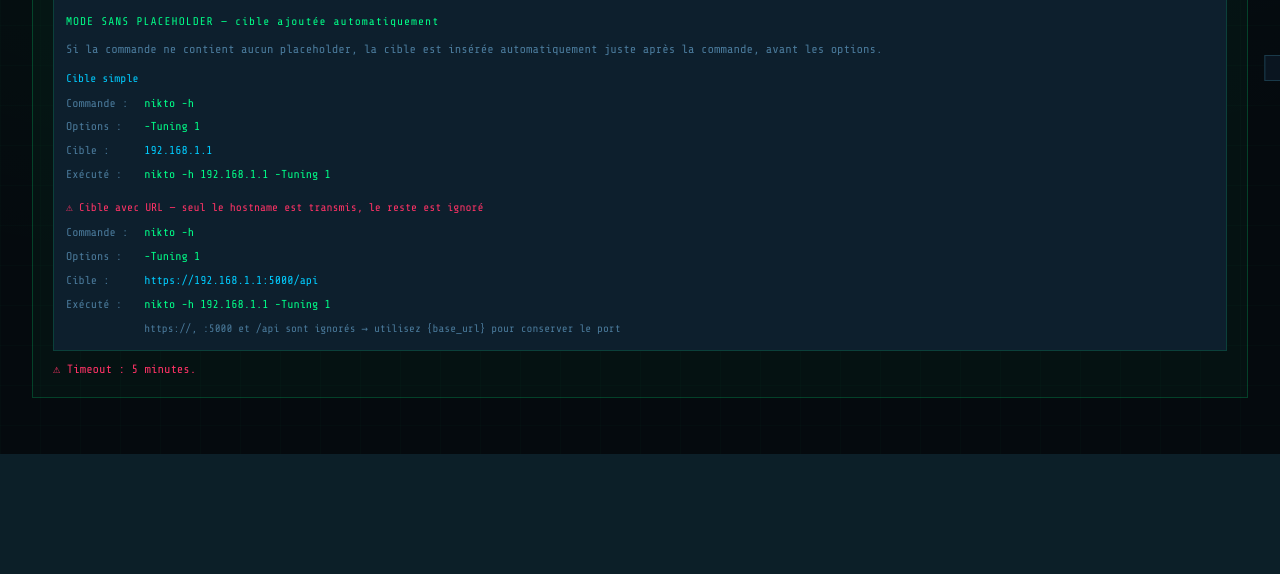
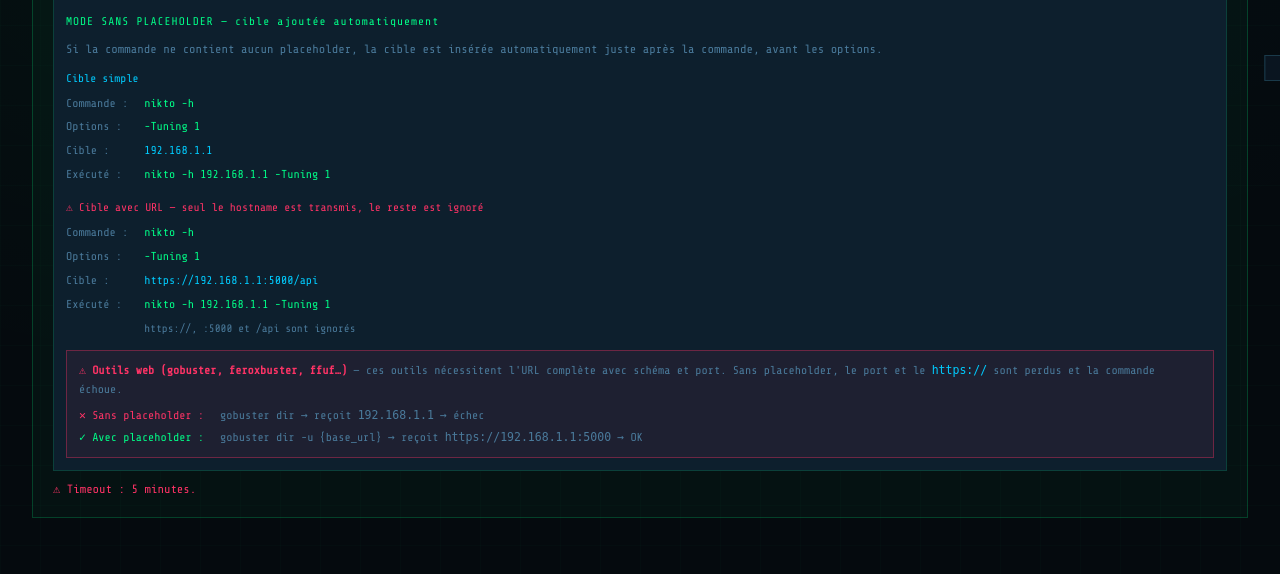
Before and after one commit to DFDE34/ACMD-TOOLBOX-V2, a Python web app: template templates/scan_tools.html in a window 1280 px wide. Shown: the part 695-1269 px from the top of the page. Before the commit the page ends 1149 px from the top, so only its background shows below. Run offline with Jinja, Linux system fonts and the light colour scheme; the template is opened without the code that fills it, so the values that code supplies are empty.

Commit message:
scan_tools: warn that web tools (gobuster, feroxbuster) require {base_url} placeholder
Co-Authored-By: Claude Sonnet 4.6 <noreply@anthropic.com>

```diff
--- a/templates/scan_tools.html
+++ b/templates/scan_tools.html
@@ -110,12 +110,22 @@
                 </div>
                 <!-- Exemple 2 : cible URL -->
                 <div style="font-size:0.7rem;color:var(--accent3);margin-bottom:0.3rem;">⚠ Cible avec URL — seul le hostname est transmis, le reste est ignoré</div>
-                <div style="display:grid;grid-template-columns:auto 1fr;gap:0.2rem 1rem;font-size:0.72rem;">
+                <div style="display:grid;grid-template-columns:auto 1fr;gap:0.2rem 1rem;font-size:0.72rem;margin-bottom:0.75rem;">
                     <span style="color:var(--text-dim);">Commande :</span> <span style="color:var(--accent);">nikto -h</span>
                     <span style="color:var(--text-dim);">Options   :</span> <span style="color:var(--accent);">-Tuning 1</span>
                     <span style="color:var(--text-dim);">Cible     :</span> <span style="color:var(--accent2);">https://192.168.1.1:5000/api</span>
                     <span style="color:var(--text-dim);">Exécuté   :</span> <span style="color:var(--accent);">nikto -h 192.168.1.1 -Tuning 1</span>
-                    <span></span>                   <span style="color:var(--text-dim);font-size:0.68rem;">https://, :5000 et /api sont ignorés → utilisez {base_url} pour conserver le port</span>
+                    <span></span>                   <span style="color:var(--text-dim);font-size:0.68rem;">https://, :5000 et /api sont ignorés</span>
+                </div>
+                <!-- Alerte outils web -->
+                <div style="background:rgba(255,51,102,0.07);border:1px solid rgba(255,51,102,0.35);padding:0.6rem 0.75rem;font-size:0.72rem;line-height:1.7;">
+                    <span style="color:var(--accent3);font-weight:700;">⚠ Outils web (gobuster, feroxbuster, ffuf…)</span>
+                    <span style="color:var(--text-dim);"> — ces outils nécessitent l'URL complète avec schéma et port.
+                    Sans placeholder, le port et le <code style="color:var(--accent2);">https://</code> sont perdus et la commande échoue.</span>
+                    <div style="margin-top:0.4rem;display:grid;grid-template-columns:auto 1fr;gap:0.15rem 1rem;">
+                        <span style="color:var(--accent3);">✕ Sans placeholder :</span> <span style="color:var(--text-dim);">gobuster dir → reçoit <code>192.168.1.1</code> → échec</span>
+                        <span style="color:var(--accent);">✓ Avec placeholder :</span>  <span style="color:var(--text-dim);">gobuster dir -u {base_url} → reçoit <code>https://192.168.1.1:5000</code> → OK</span>
+                    </div>
                 </div>
             </div>
             <div style="color:var(--accent3);font-size:0.75rem;">⚠ Timeout : 5 minutes.</div>
```
